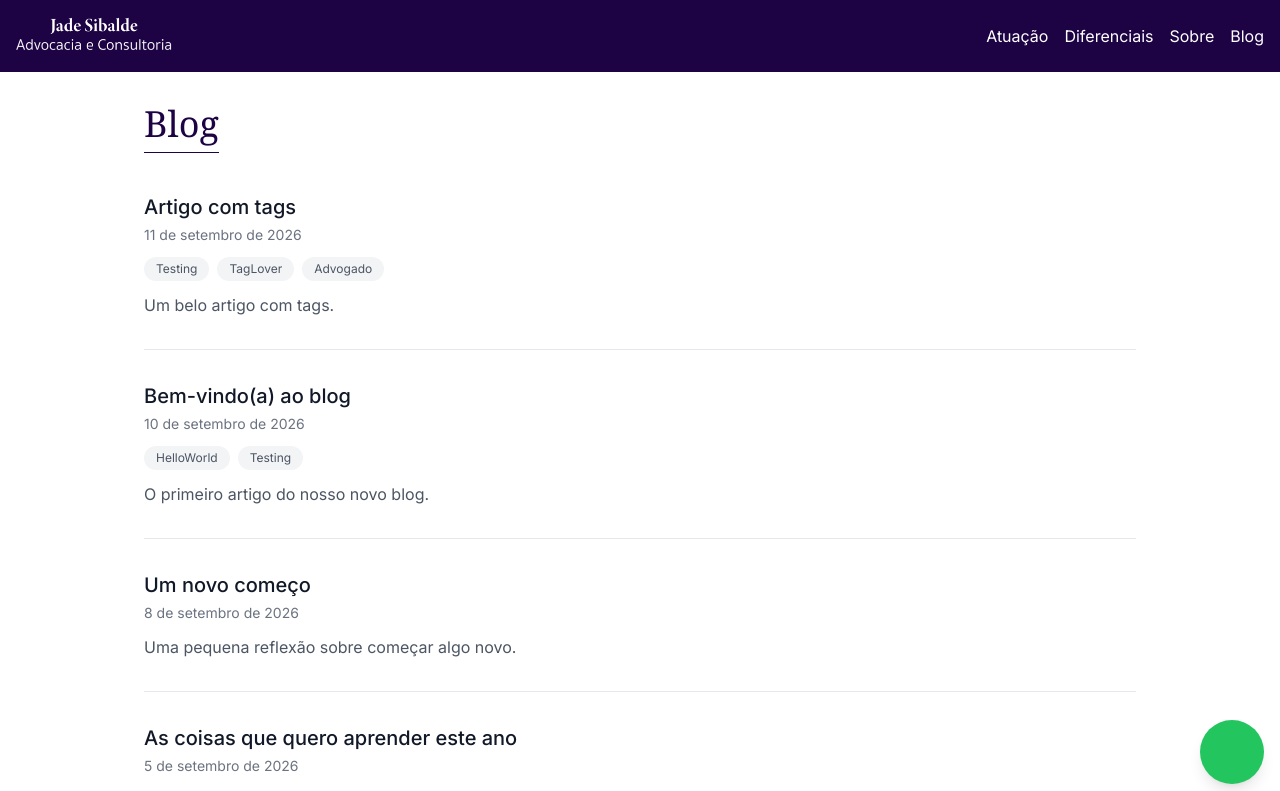
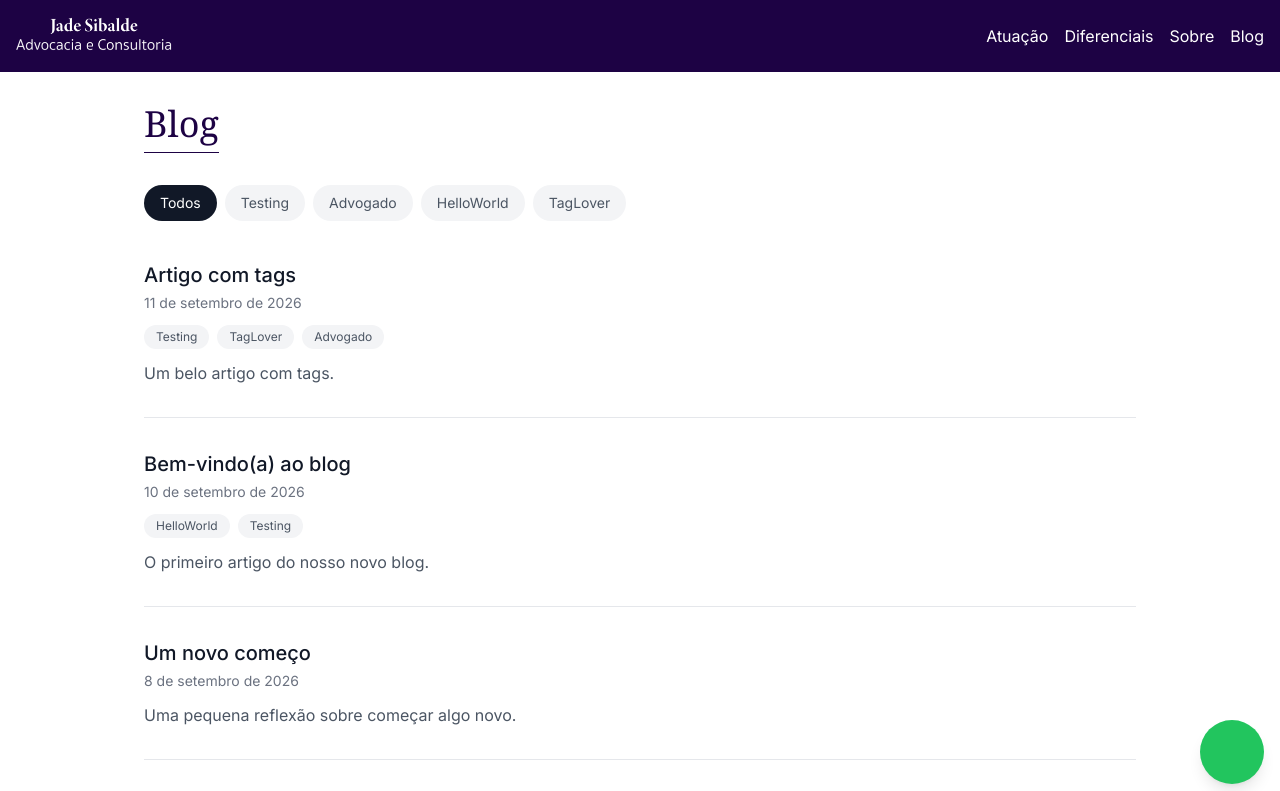
Before and after one commit to diogobcondeco/jadesibalde, a Next.js app: page /blog in a window 1280 px wide. Shown: the top 791 px of the page. Built offline with nearby package versions, Linux system fonts and the light colour scheme; some icons are missing.

Commit message:
add tag filtering

```diff
--- a/app/blog/page.tsx
+++ b/app/blog/page.tsx
@@ -1,21 +1,12 @@
-import Link from "next/link";
+import { Metadata } from "next";
 import { getSortedPostsMeta } from "@/lib/posts";
 import SectionTitle from "@/components/SectionTitle";
 import Wrapper from "@/components/Wrapper";
-import { Metadata } from "next";
+import BlogPostList from "@/components/BlogPostList";
 
 export const metadata: Metadata = {
   title: "Blog | Jade Sibalde",
 };
-
-function formatDate(dateString: string) {
-  if (!dateString) return "";
-  return new Date(dateString).toLocaleDateString("pt-PT", {
-    day: "numeric",
-    month: "long",
-    year: "numeric",
-  });
-}
 
 export default function BlogIndexPage() {
   const posts = getSortedPostsMeta();
@@ -23,47 +14,14 @@ export default function BlogIndexPage() {
   return (
     <div className="py-4">
       <Wrapper>
-      <SectionTitle titleText={"Blog"} />
+        <SectionTitle titleText="Blog" />
 
         {posts.length === 0 ? (
           <p className="mt-8 text-gray-500">
             Ainda não há artigos publicados. Volte em breve.
           </p>
         ) : (
-        <ul className="mt-10 divide-y divide-gray-200">
-          {posts.map((post) => (
-            <li key={post.slug} className="py-8 first:pt-0">
-              <Link href={`/blog/${post.slug}`} className="group block">
-                <h2 className="text-xl font-medium text-gray-900 group-hover:underline">
-                  {post.title}
-                </h2>
-                {post.date && (
-                  <time
-                    dateTime={post.date}
-                    className="mt-1 block text-sm text-gray-500"
-                  >
-                    {formatDate(post.date)}
-                  </time>
-                )}
-                {post.tags.length > 0 && (
-                  <div className="mt-3 flex flex-wrap gap-2">
-                    {post.tags.map((tag) => (
-                      <span
-                        key={tag}
-                        className="rounded-full bg-gray-100 px-3 py-1 text-xs text-gray-600"
-                      >
-                        {tag}
-                      </span>
-                    ))}
-                  </div>
-                )}
-                {post.excerpt && (
-                  <p className="mt-3 text-gray-600">{post.excerpt}</p>
-                )}
-              </Link>
-            </li>
-          ))}
-        </ul>
+          <BlogPostList posts={posts} />
         )}
       </Wrapper>
     </div>
--- /dev/null
+++ b/components/BlogPostList.tsx
@@ -0,0 +1,131 @@
+"use client";
+
+import { useMemo, useState } from "react";
+import Link from "next/link";
+import type { PostMeta } from "@/lib/posts";
+
+type Props = {
+  posts: PostMeta[];
+};
+
+function formatDate(dateString: string) {
+  if (!dateString) return "";
+
+  return new Date(dateString).toLocaleDateString("pt-PT", {
+    day: "numeric",
+    month: "long",
+    year: "numeric",
+  });
+}
+
+export default function BlogPostList({ posts }: Props) {
+  const [selectedTag, setSelectedTag] = useState<string | null>(null);
+
+  const tags = useMemo(() => {
+    const counts = new Map<string, number>();
+
+    for (const post of posts) {
+      for (const tag of post.tags) {
+        counts.set(tag, (counts.get(tag) ?? 0) + 1);
+      }
+    }
+
+    return [...counts.entries()]
+      .sort((a, b) => {
+        if (b[1] !== a[1]) {
+          return b[1] - a[1];
+        }
+
+        return a[0].localeCompare(b[0]);
+      })
+      .slice(0, 8)
+      .map(([tag]) => tag);
+  }, [posts]);
+
+  const filteredPosts = useMemo(() => {
+    if (!selectedTag) {
+      return posts;
+    }
+
+    return posts.filter((post) => post.tags.includes(selectedTag));
+  }, [posts, selectedTag]);
+
+  return (
+    <>
+      {tags.length > 0 && (
+        <div className="mt-8 flex flex-wrap gap-2">
+          <button
+            type="button"
+            onClick={() => setSelectedTag(null)}
+            className={`rounded-full px-4 py-2 text-sm ${
+              selectedTag === null
+                ? "bg-gray-900 text-white"
+                : "bg-gray-100 text-gray-600 hover:bg-gray-200"
+            }`}
+          >
+            Todos
+          </button>
+
+          {tags.map((tag) => (
+            <button
+              key={tag}
+              type="button"
+              onClick={() => setSelectedTag(tag)}
+              className={`rounded-full px-4 py-2 text-sm ${
+                selectedTag === tag
+                  ? "bg-gray-900 text-white"
+                  : "bg-gray-100 text-gray-600 hover:bg-gray-200"
+              }`}
+            >
+              {tag}
+            </button>
+          ))}
+        </div>
+      )}
+
+      {filteredPosts.length === 0 ? (
+        <p className="mt-8 text-gray-500">
+          Não foram encontrados artigos com esta tag.
+        </p>
+      ) : (
+        <ul className="mt-10 divide-y divide-gray-200">
+          {filteredPosts.map((post) => (
+            <li key={post.slug} className="py-8 first:pt-0">
+              <Link href={`/blog/${post.slug}`} className="group block">
+                <h2 className="text-xl font-medium text-gray-900 group-hover:underline">
+                  {post.title}
+                </h2>
+
+                {post.date && (
+                  <time
+                    dateTime={post.date}
+                    className="mt-1 block text-sm text-gray-500"
+                  >
+                    {formatDate(post.date)}
+                  </time>
+                )}
+
+                {post.tags.length > 0 && (
+                  <div className="mt-3 flex flex-wrap gap-2">
+                    {post.tags.map((tag) => (
+                      <span
+                        key={tag}
+                        className="rounded-full bg-gray-100 px-3 py-1 text-xs text-gray-600"
+                      >
+                        {tag}
+                      </span>
+                    ))}
+                  </div>
+                )}
+
+                {post.excerpt && (
+                  <p className="mt-3 text-gray-600">{post.excerpt}</p>
+                )}
+              </Link>
+            </li>
+          ))}
+        </ul>
+      )}
+    </>
+  );
+}
```
Lines whose indentation alone changed are shown as unchanged.
